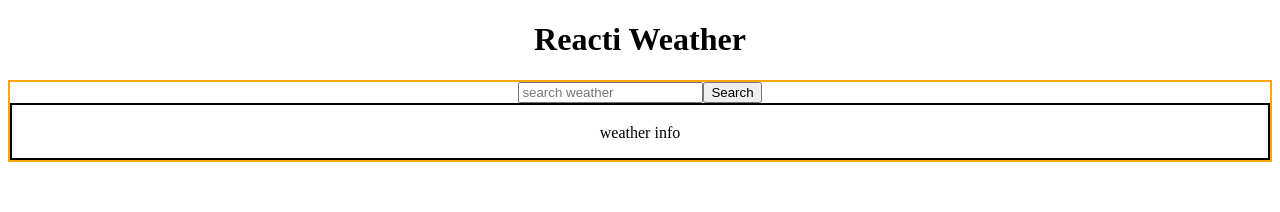
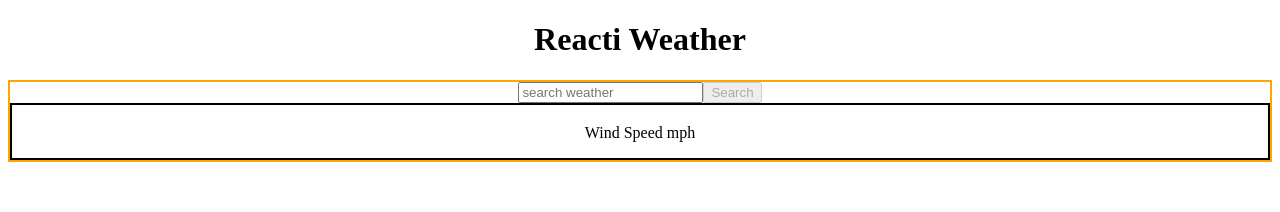
Before and after one commit to usuajiayako/react-weather-app, a React (Create React App) app: page / in a window 1280 px wide. Shown: the top 212 px of the page. Built offline with nearby package versions, Linux system fonts and the light colour scheme; no server answers.

Commit message:
the individual card now changed according to the city specificed. Also I have added some logic to disable to submit button if there is not enough characters in the search engine and created an error message if the city does not exist

```diff
--- a/src/SearchEngine/SearchEngine.js
+++ b/src/SearchEngine/SearchEngine.js
@@ -1,30 +1,35 @@
-import React, {Component} from "react";
-
+import React, { Component } from 'react';
 
 class SearchEngine extends Component {
-
   state = {
-    newSearchParam: "",
-  }
+    newSearchParam: '',
+  };
 
   handleSubmit = (event) => {
     event.preventDefault();
-    this.props.updatePlace(this.state.newSearchParam)
-  }
+    this.props.updatePlace(this.state.newSearchParam);
+  };
 
   handleChange = (event) => {
-    this.setState({ newSearchParam: event.target.value})
+    this.setState({ newSearchParam: event.target.value });
+  };
+
+  render() {
+    return (
+      <form onSubmit={this.handleSubmit}>
+        <input
+          placeholder="search weather"
+          onChange={this.handleChange}
+        ></input>
+        <button
+          type="submit"
+          disabled={this.state.newSearchParam.length < 4 ? true : false}
+        >
+          Search
+        </button>
+      </form>
+    );
   }
-
-
-  render(){
-    return(
-      <form onSubmit={this.handleSubmit}>
-        <input placeholder="search weather" onChange={this.handleChange}></input>
-        <button type="submit">Search</button>
-      </form>
-    )
-}
 }
 
 export default SearchEngine;
--- a/src/WeatherCard/WeatherCard.js
+++ b/src/WeatherCard/WeatherCard.js
@@ -1,13 +1,14 @@
-import "./WeatherCard.css"
+import './WeatherCard.css';
 
 const WeatherCard = (props) => {
-  return(
+  return (
     <div className="weather-card-container">
       <h3>{props.name}</h3>
       <p>{props.weather}</p>
-      <p>weather info</p>
+      <p>{props.desc}</p>
+      <p>Wind Speed {props.wind}mph</p>
     </div>
-  )
-}
+  );
+};
 
 export default WeatherCard;
--- a/src/WeatherList/WeatherList.js
+++ b/src/WeatherList/WeatherList.js
@@ -7,28 +7,70 @@ import SearchEngine from '../SearchEngine/SearchEngine';
 
 class WeatherList extends Component {
   state = {
-    searchParam: "Liverpool",
-    name: "",
-    weather: "",
+    searchParam: 'Liverpool',
+    name: '',
+    weather: '',
+    info: '',
+    wind: '',
+    weatherAttr: {
+      feelsLike: 0,
+      humidity: 0,
+      temp: 0,
+      minTemp: 0,
+      maxTemp: 0,
+    },
+    error: false,
   };
 
-  updatePlace = (newSearchParam) => {
-    this.setState({searchParam: newSearchParam})
-
+  componentDidMount() {
+    // console.log('mounting');
+    fetchWeather(this.state.searchParam)
+      .then((result) => {
+        this.setState({
+          name: result.name,
+          weather: result.weather[0].main,
+          info: result.weather[0].description,
+          wind: result.wind.speed,
+        });
+      })
+      .catch((err) => {
+        console.log(err);
+      });
   }
 
-  componentDidMount() {
-    console.log('mounting');
-    fetchWeather(this.state.searchParam).then((result) => {
-      this.setState({name: result.name, weather: result.weather[0].main });
-    });
-  }
+  updatePlace = (newSearchParam) => {
+    this.setState({ searchParam: newSearchParam });
+    fetchWeather(newSearchParam)
+      .then((result) => {
+        this.setState({
+          name: result.name,
+          weather: result.weather[0].main,
+          info: result.weather[0].description,
+          wind: result.wind.speed,
+        });
+        this.setState({ error: false });
+      })
+      .catch((err) => {
+        this.setState({ error: true });
+        console.log(err);
+      });
+  };
+
   render() {
-    console.log('rendering');
+    // console.log('rendering');
     return (
       <main className="weather-list-container">
-        <SearchEngine updatePlace={this.updatePlace}/>
-        <WeatherCard name={this.state.name} weather={this.state.weather}/>
+        <SearchEngine updatePlace={this.updatePlace} />
+        {this.state.error ? (
+          <h3>Sorry No Results Found </h3>
+        ) : (
+          <WeatherCard
+            name={this.state.name}
+            weather={this.state.weather}
+            desc={this.state.description}
+            wind={this.state.wind}
+          />
+        )}
       </main>
     );
   }
```
Also changed, not shown: 1 other file (tests, documents, lock files or other folders).
